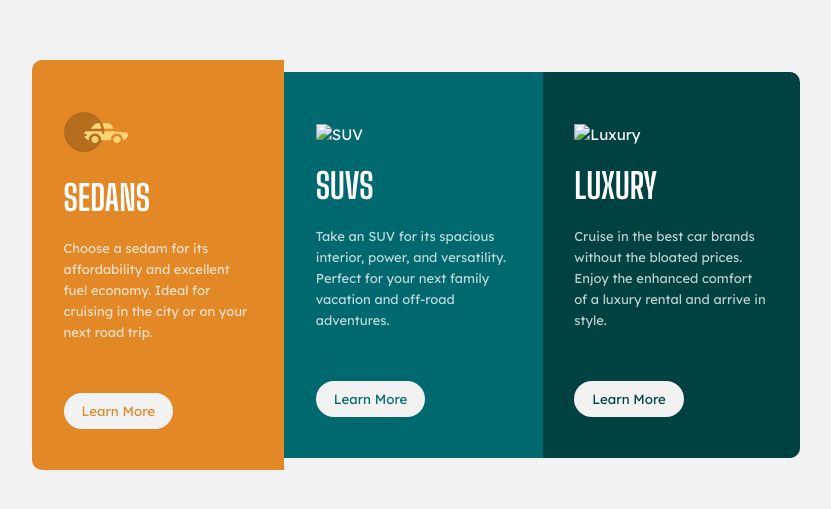
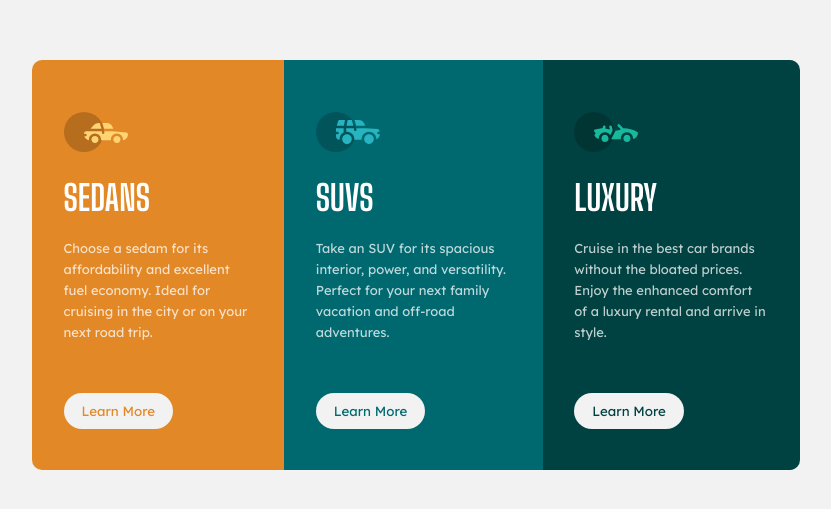
Before and after one commit to JamesHardey/ZuriTask72, a plain HTML site: page index.html in a window 1280 px wide. Shown: the part 135-644 px from the top of the page, without its empty margins (224-1055 px from the left). Drawn offline with Linux system fonts and the light colour scheme; the site is published under a folder, as on GitHub Pages, so addresses that start at the root find nothing.

Commit message:
Update index.html

```diff
--- a/index.html
+++ b/index.html
@@ -23,7 +23,7 @@
                 </div>
 
                 <div class="cards" id="second-card">
-                    <img src="/assests/icon-suvs.svg" alt="SUV">
+                    <img src="./assests/icon-suvs.svg" alt="SUV">
                     <h3>SUVS</h3>
                     <p>Take an SUV for its spacious interior, power, and versatility. Perfect for your next family vacation and
                         off-road adventures.</p>
@@ -31,7 +31,7 @@
                 </div>
 
                 <div class="cards" id="third-card">
-                    <img src="/assests/icon-luxury.svg" alt="Luxury">
+                    <img src="./assests/icon-luxury.svg" alt="Luxury">
                     <h3>LUXURY</h3>
                     <p>Cruise in the best car brands without the bloated prices. Enjoy the enhanced comfort of a luxury rental
                         and arrive in style.</p>
```
